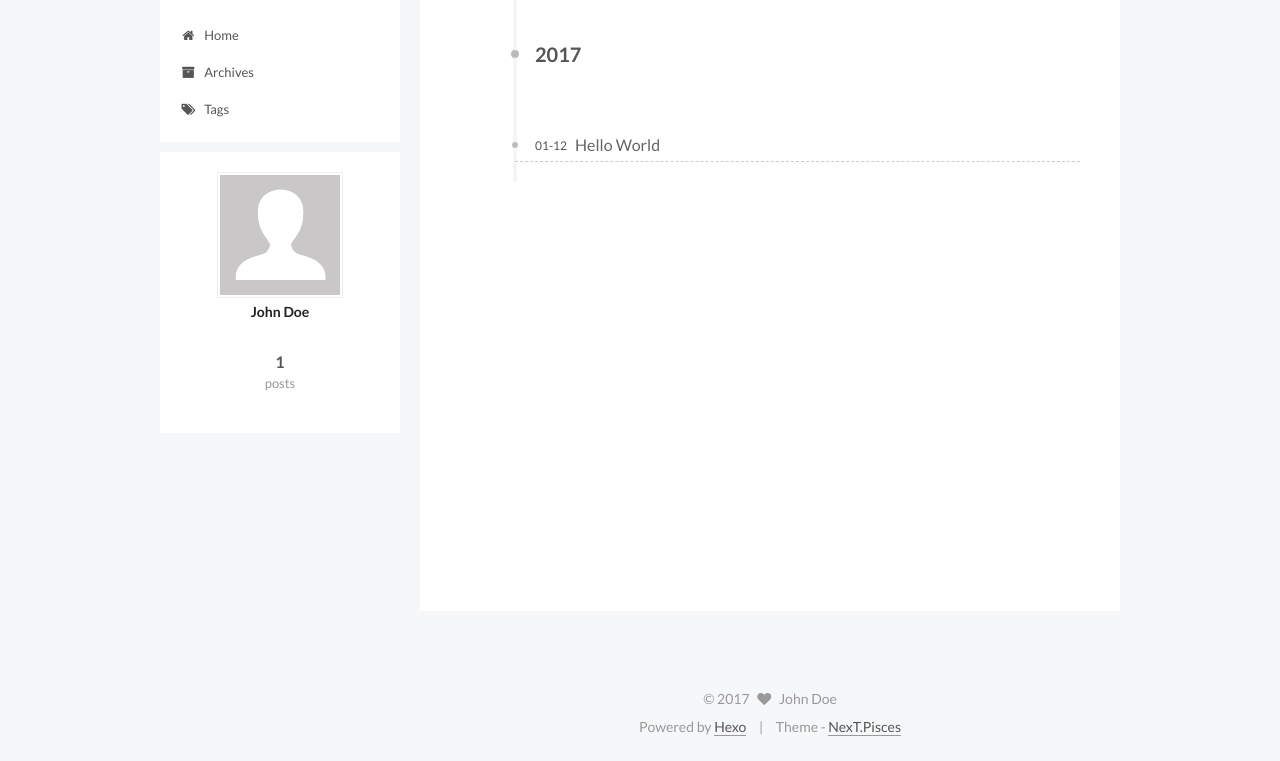
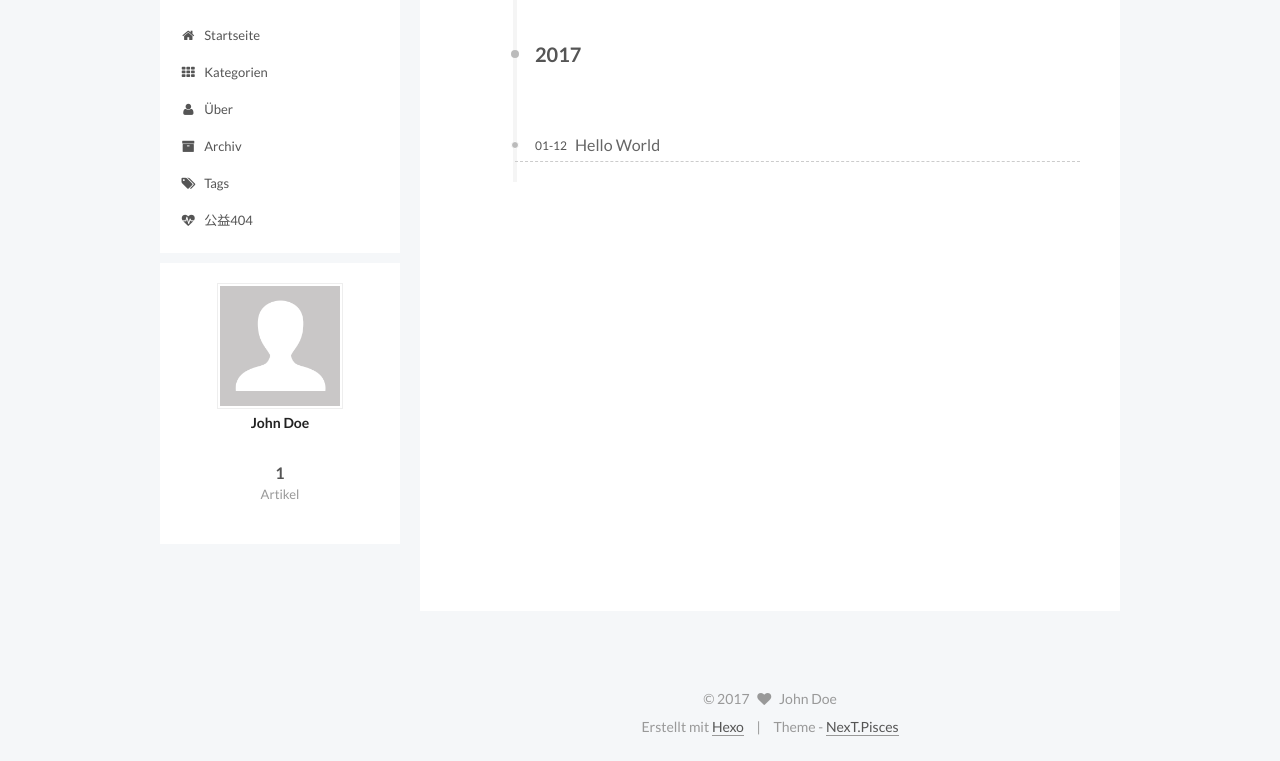
Before and after one commit to fanhc/fanhc.github.io, a plain HTML site: page archives/index.html in a window 1280 px wide. Shown: the part 92-853 px from the top of the page. Drawn offline with Linux system fonts and the light colour scheme.

Commit message:
Site updated: 2017-01-13 00:43:01

```diff
--- a/archives/index.html
+++ b/archives/index.html
@@ -123,7 +123,7 @@
 
 
 
-  <title> Archive | Hexo </title>
+  <title> Archiv | Hexo </title>
 </head>
 
 <body itemscope itemtype="http://schema.org/WebPage" lang="">
@@ -179,31 +179,61 @@
 
 
         <li class="menu-item menu-item-home">
-          <a href="/" rel="section">
+          <a href="/首页" rel="section">
 
               <i class="menu-item-icon fa fa-fw fa-home"></i> <br />
 
-            Home
+            Startseite
+          </a>
+        </li>
+
+
+        <li class="menu-item menu-item-categories">
+          <a href="/分类" rel="section">
+
+              <i class="menu-item-icon fa fa-fw fa-th"></i> <br />
+
+            Kategorien
+          </a>
+        </li>
+
+
+        <li class="menu-item menu-item-about">
+          <a href="/关于" rel="section">
+
+              <i class="menu-item-icon fa fa-fw fa-user"></i> <br />
+
+            Über
           </a>
         </li>
 
 
         <li class="menu-item menu-item-archives">
-          <a href="/archives" rel="section">
+          <a href="/历史" rel="section">
 
               <i class="menu-item-icon fa fa-fw fa-archive"></i> <br />
 
-            Archives
+            Archiv
           </a>
         </li>
 
 
         <li class="menu-item menu-item-tags">
-          <a href="/tags" rel="section">
+          <a href="/标签" rel="section">
 
               <i class="menu-item-icon fa fa-fw fa-tags"></i> <br />
 
             Tags
+          </a>
+        </li>
+
+
+        <li class="menu-item menu-item-commonweal">
+          <a href="/404.html" rel="section">
+
+              <i class="menu-item-icon fa fa-fw fa-heartbeat"></i> <br />
+
+            公益404
           </a>
         </li>
 
@@ -235,7 +265,7 @@
 
 
 
-      Um..! 1 post. Keep on posting.
+      Öhm..! Ein Artikel. Bleib dran.
     </span>
 
 
@@ -325,9 +355,9 @@
 
 
             <div class="site-state-item site-state-posts">
-              <a href="/archives">
+              <a href="/历史">
                 <span class="site-state-item-count">1</span>
-                <span class="site-state-item-name">posts</span>
+                <span class="site-state-item-name">Artikel</span>
               </a>
             </div>
 
@@ -379,7 +409,7 @@
 
 
 <div class="powered-by">
-  Powered by <a class="theme-link" href="https://hexo.io">Hexo</a>
+  Erstellt mit  <a class="theme-link" href="https://hexo.io">Hexo</a>
 </div>
 
 <div class="theme-info">
--- a/css/main.css
+++ b/css/main.css
@@ -1686,7 +1686,7 @@ pre .javascript .function {
   width: 4px;
   height: 4px;
   border-radius: 50%;
-  background: #d960ff;
+  background: #441296;
 }
 .links-of-blogroll {
   font-size: 13px;
```
Also changed, not shown: 2017/01/12/hello-world/index.html (+41 -11 lines), archives/2017/01/index.html (+40 -10 lines), archives/2017/index.html (+40 -10 lines), index.html (+39 -9 lines).
